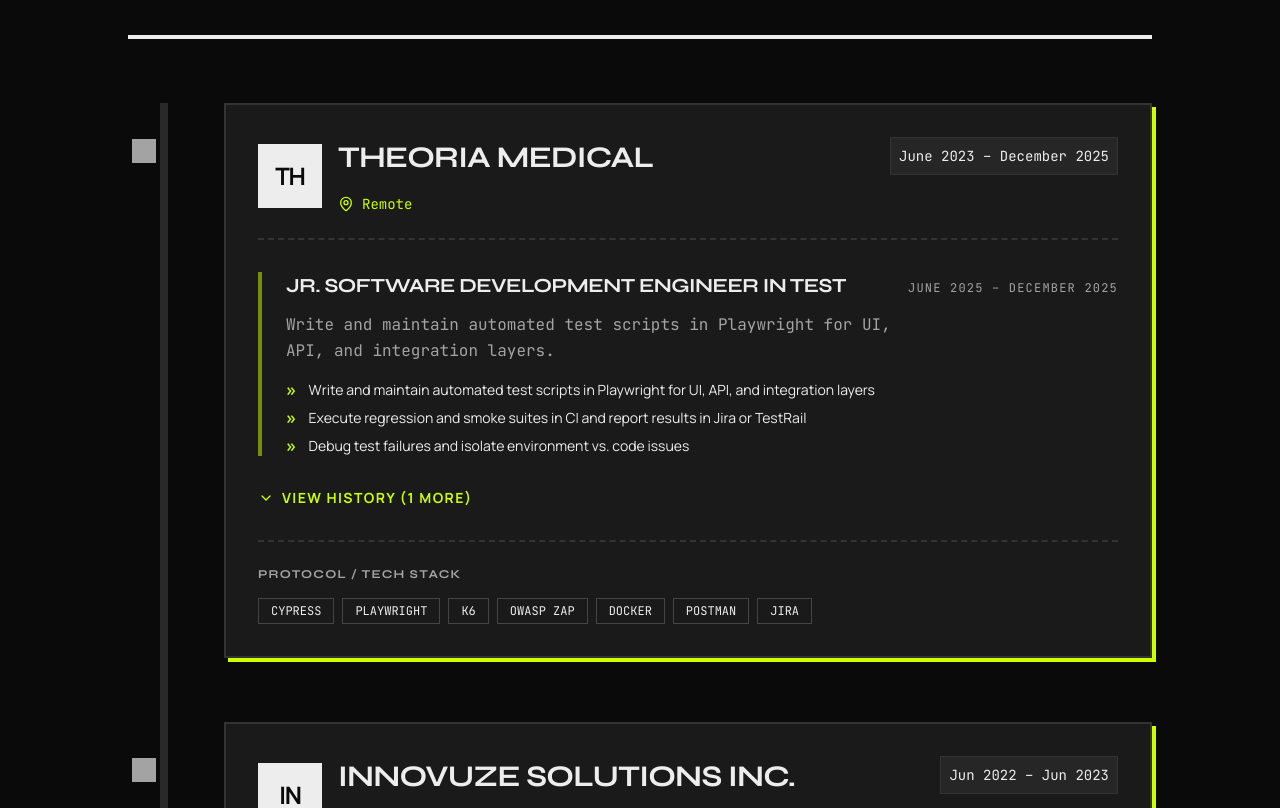
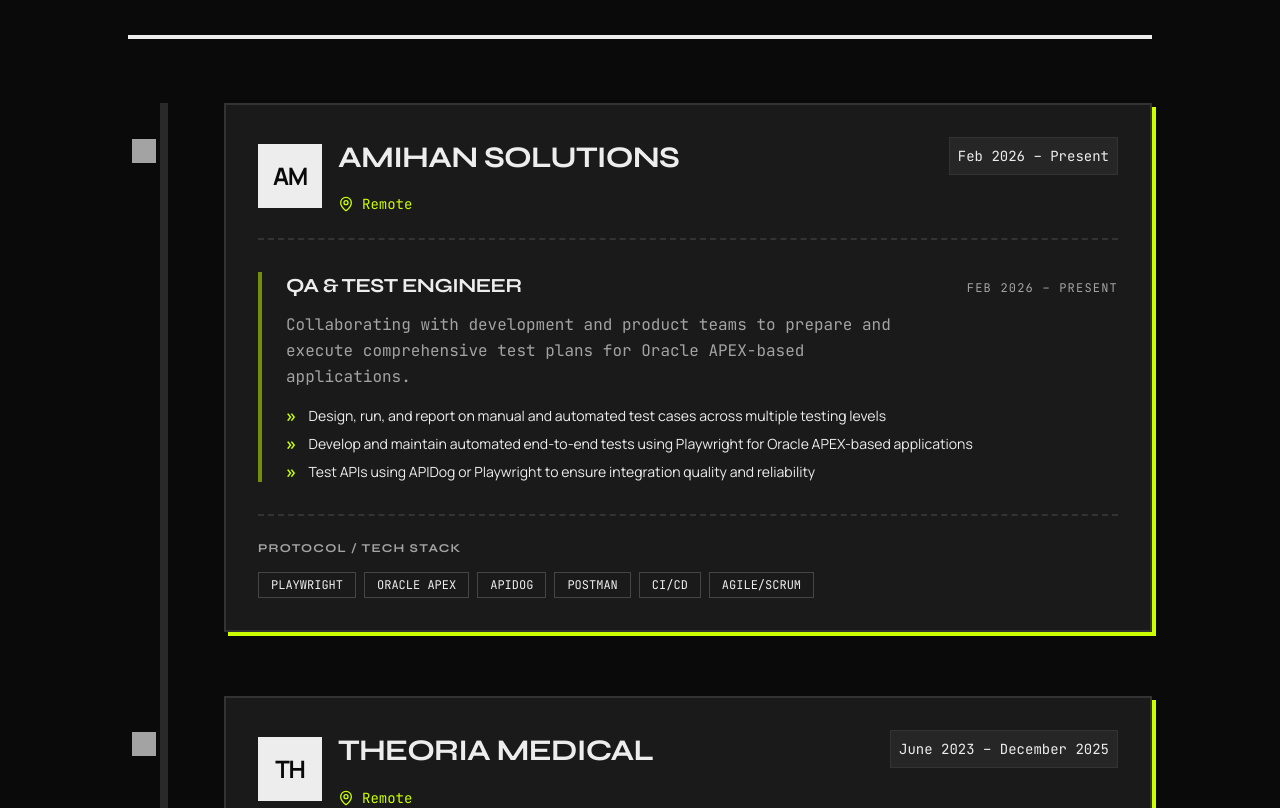
Before and after one commit to jmsryn/portfolio, a Next.js app: page / in a window 1280 px wide. Shown: the part 2300-3108 px from the top of the page. Built offline with nearby package versions, Linux system fonts and the light colour scheme; no server answers.

Commit message:
feat: add Amihan Solutions experience to the experience section

```diff
--- a/src/components/Experience.tsx
+++ b/src/components/Experience.tsx
@@ -21,6 +21,28 @@
 }
 
 const experiences: Experience[] = [
+  {
+    company: 'Amihan Solutions',
+    location: 'Remote',
+    period: 'Feb 2026 – Present',
+    roles: [
+      {
+        title: 'QA & Test Engineer',
+        period: 'Feb 2026 – Present',
+        description: 'Collaborating with development and product teams to prepare and execute comprehensive test plans for Oracle APEX-based applications.',
+        achievements: [
+          'Design, run, and report on manual and automated test cases across multiple testing levels',
+          'Develop and maintain automated end-to-end tests using Playwright for Oracle APEX-based applications',
+          'Test APIs using APIDog or Playwright to ensure integration quality and reliability',
+          'Set up and maintain test environments, data, and CI/CD integration for automated test execution',
+          'Support User Acceptance Testing (UAT) and assist in customer training when needed',
+          'Document and report test results, issues, and improvement suggestions',
+          'Collaborate in an Agile (Scrum/Kanban) environment to continuously enhance software quality and testing efficiency'
+        ]
+      }
+    ],
+    technologies: ['Playwright', 'Oracle APEX', 'APIDog', 'Postman', 'CI/CD', 'Agile/Scrum']
+  },
   {
     company: 'Theoria Medical',
     location: 'Remote',
```
